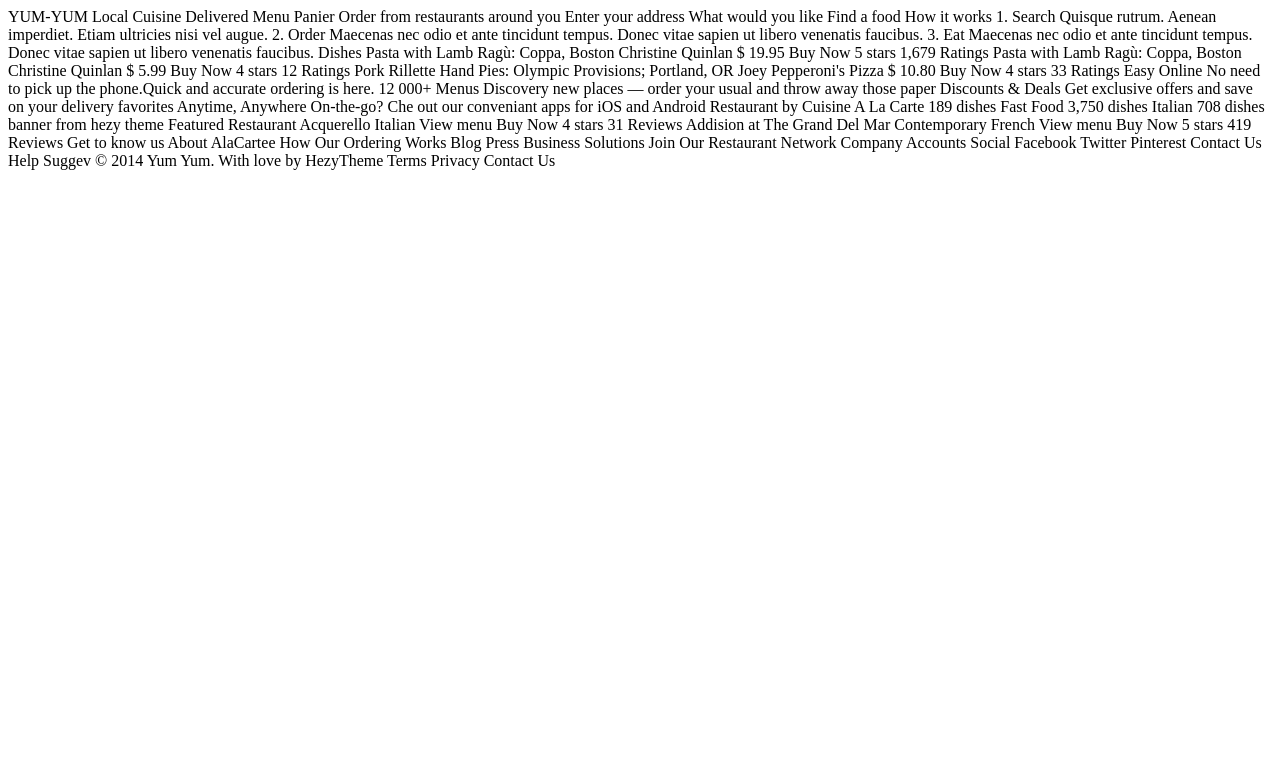
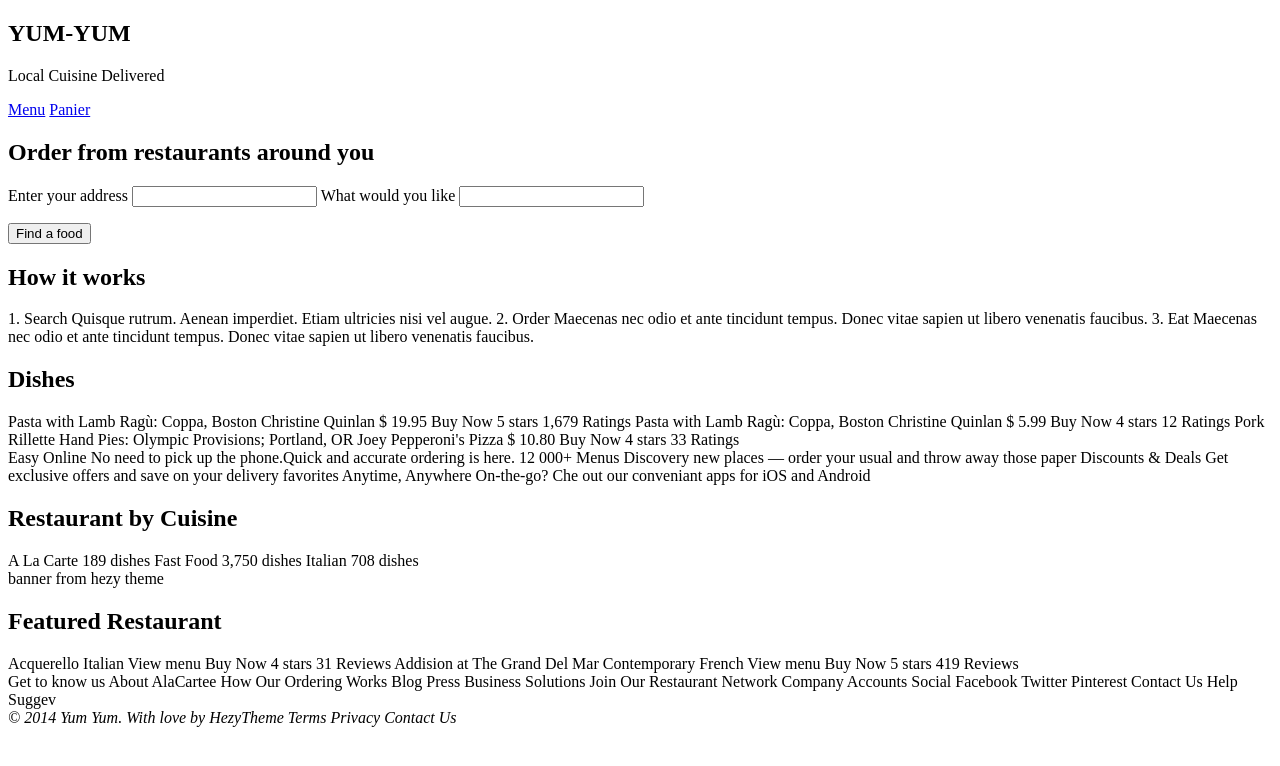
Before and after one commit to lemnkh/lab-yumyum, a plain HTML site: page starter-code/index.html in a window 1280 px wide. Drawn offline with Linux system fonts and the light colour scheme.

Commit message:
bit of html structure

```diff
--- a/starter-code/index.html
+++ b/starter-code/index.html
@@ -4,20 +4,40 @@
 	<title></title>
 </head>
 <body>
-	YUM-YUM
-	Local Cuisine Delivered
+	<header>
+		<nav>
+				<div class="masthead">
+					<h1>YUM-YUM</h1>
+					<p>Local Cuisine Delivered</p>
+				</div>
 
-	Menu
-	Panier
+				<div>
+					<a href="#">Menu</a>
+					<a href="#">Panier</a>
+				</div>
+		</nav>
 
-	Order from restaurants around you
+		<h2>Order from restaurants around you</h2>
+		<form>
+			<label>
+				Enter your address
+				<input type="text" name="address">
+			</label>
 
-	Enter your address
+			<label>
 				What would you like
+				<input type="text" name="foodtype">
+			</label>
 
-	Find a food
+			<p>
+				<button type="submit">Find a food</button>
+			</p>
+		</form>
 
-	How it works
+	</header>
+
+	<section>
+		<h2>How it works</h2>
 
 		1. Search
 		Quisque rutrum. Aenean imperdiet. Etiam ultricies nisi vel augue.
@@ -27,8 +47,10 @@
 
 		3. Eat
 		Maecenas nec odio et ante tincidunt tempus. Donec vitae sapien ut libero venenatis faucibus.
+	</section>
 
-	Dishes
+	<section>
+		<h2>Dishes</h2>
 
 		Pasta with Lamb Ragù: Coppa, Boston
 		Christine Quinlan
@@ -50,7 +72,9 @@
 		Buy Now
 		4 stars
 		33 Ratings
+	</section>
 
+	<aside>
 		Easy Online
 		No need to pick up the phone.Quick and accurate ordering is here.
 
@@ -62,8 +86,10 @@
 
 		Anytime, Anywhere
 		On-the-go? Che out our conveniant apps for iOS and Android
+	</aside>
 
-	Restaurant by Cuisine
+	<section>
+		<h2>Restaurant by Cuisine</h2>
 
 		A La Carte
 		189 dishes
@@ -73,10 +99,12 @@
 
 		Italian
 		708 dishes
+	</section>
 
-	banner from hezy theme
+	<div>banner from hezy theme</div>
 
-	Featured Restaurant
+	<section>
+		<h2>Featured Restaurant</h2>
 
 		Acquerello
 		Italian
@@ -91,7 +119,9 @@
 		Buy Now
 		5 stars
 		419 Reviews
+	</section>
 
+	<footer>
 		Get to know us
 		About AlaCartee
 		How Our Ordering Works
@@ -112,9 +142,12 @@
 		Help
 		Suggev
 
+		<address class="copy">
 			© 2014 Yum Yum. With love by HezyTheme
 			Terms
 			Privacy
 			Contact Us
+		</address>
+	</footer>
 </body>
 </html>
```
Lines whose indentation alone changed are shown as unchanged.
